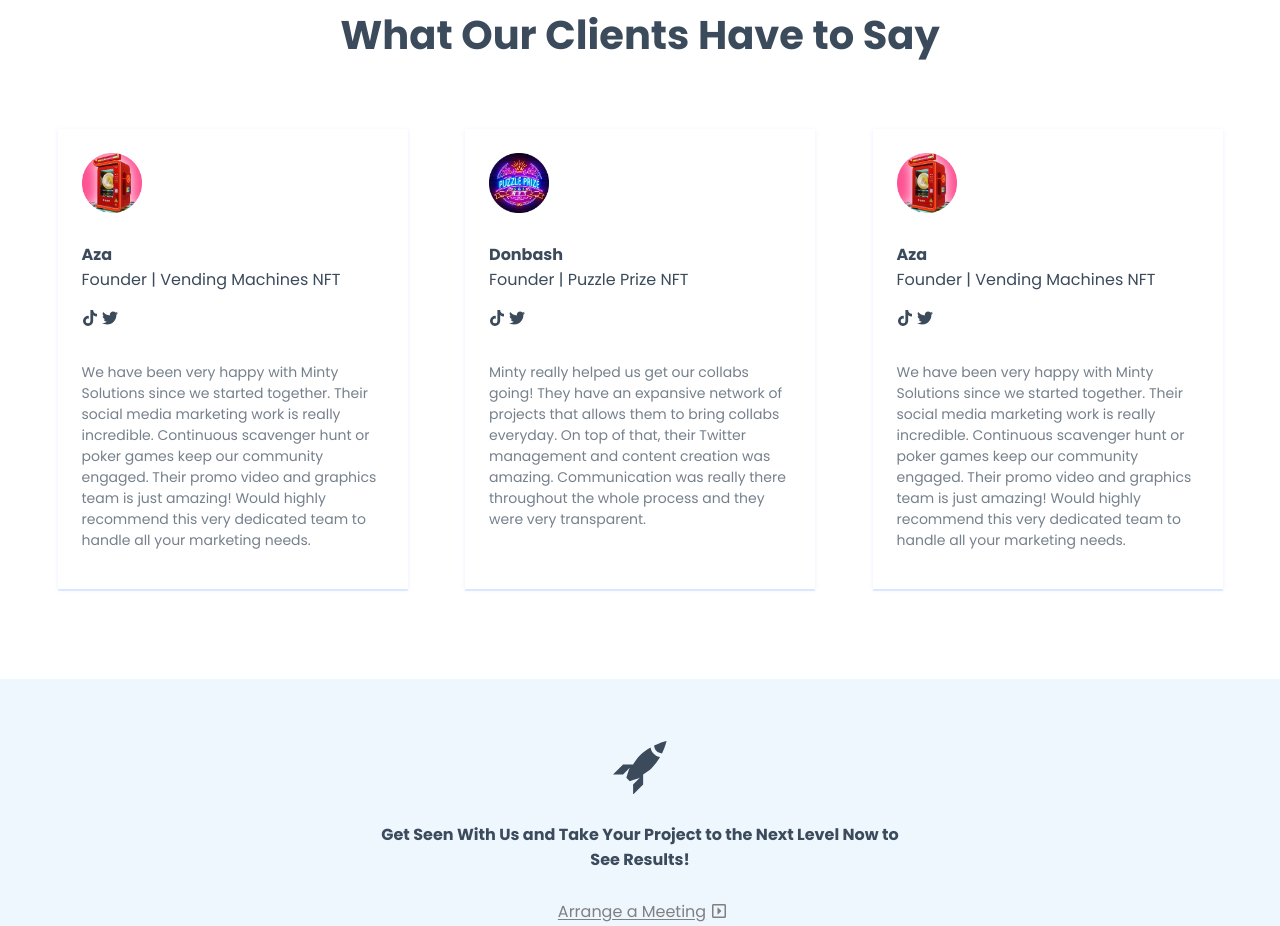
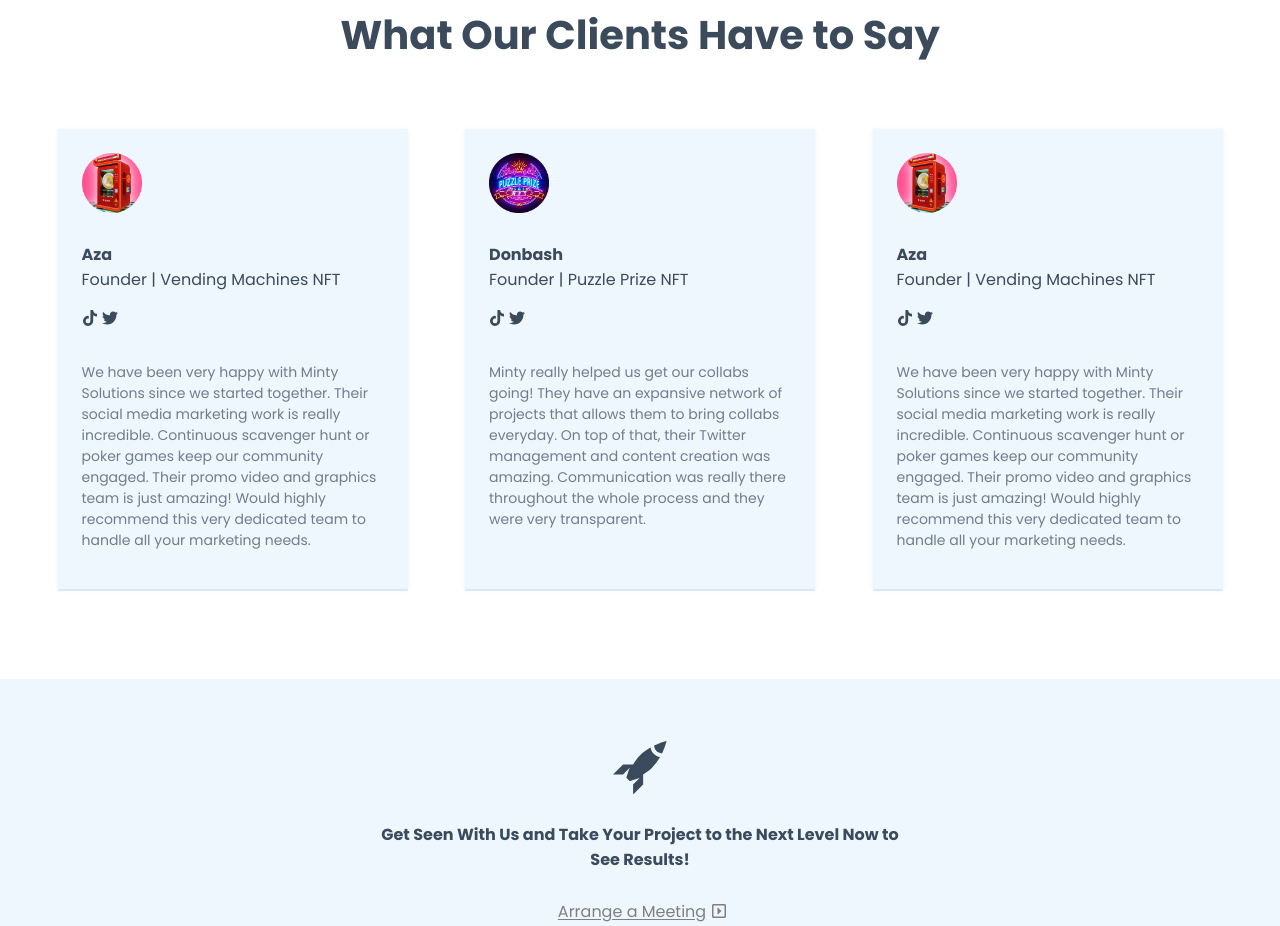
Before and after one commit to chrisokwakol/minty, a Next.js app: page / in a window 1280 px wide. Shown: the part 5120-6046 px from the top of the page. Built offline with nearby package versions, Linux system fonts and the light colour scheme.

Commit message:
lighter shade of black on testimonial cards in dark mode

```diff
--- a/styles/Home.module.css
+++ b/styles/Home.module.css
@@ -366,9 +366,9 @@
 
 .testimonialCardItem {
 	max-width: 350px;
-	/* box-shadow: 0 4px 8px 0 rgba(0, 0, 0, 0.2), 0 6px 20px 0 rgba(0, 0, 0, 0.19); */
 	box-shadow: 0px 2px rgba(0, 101, 242, 0.1), 0px 1px 4px rgba(0, 101, 242, 0.1);
 	padding: 24px;
+	background: var(--color-secondary);
 }
 
 .testimonialCardItem h4 {
```
